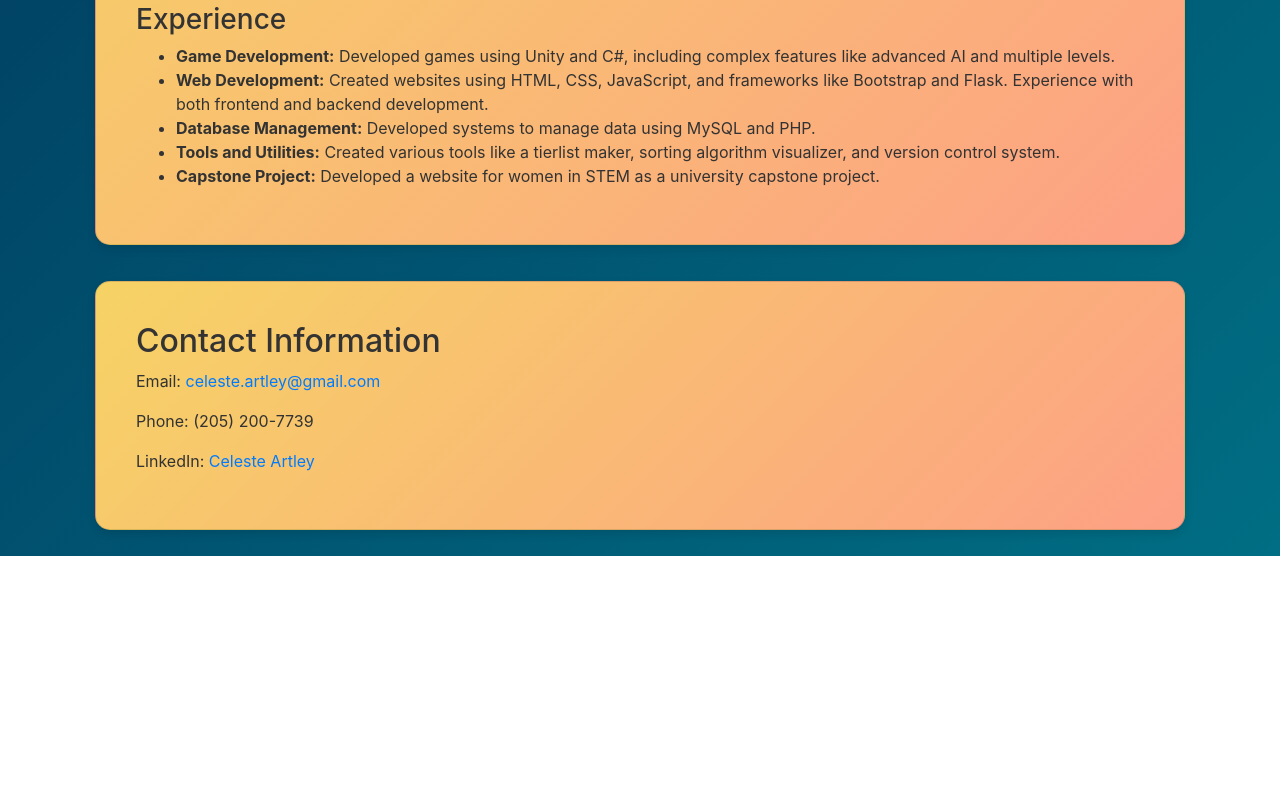
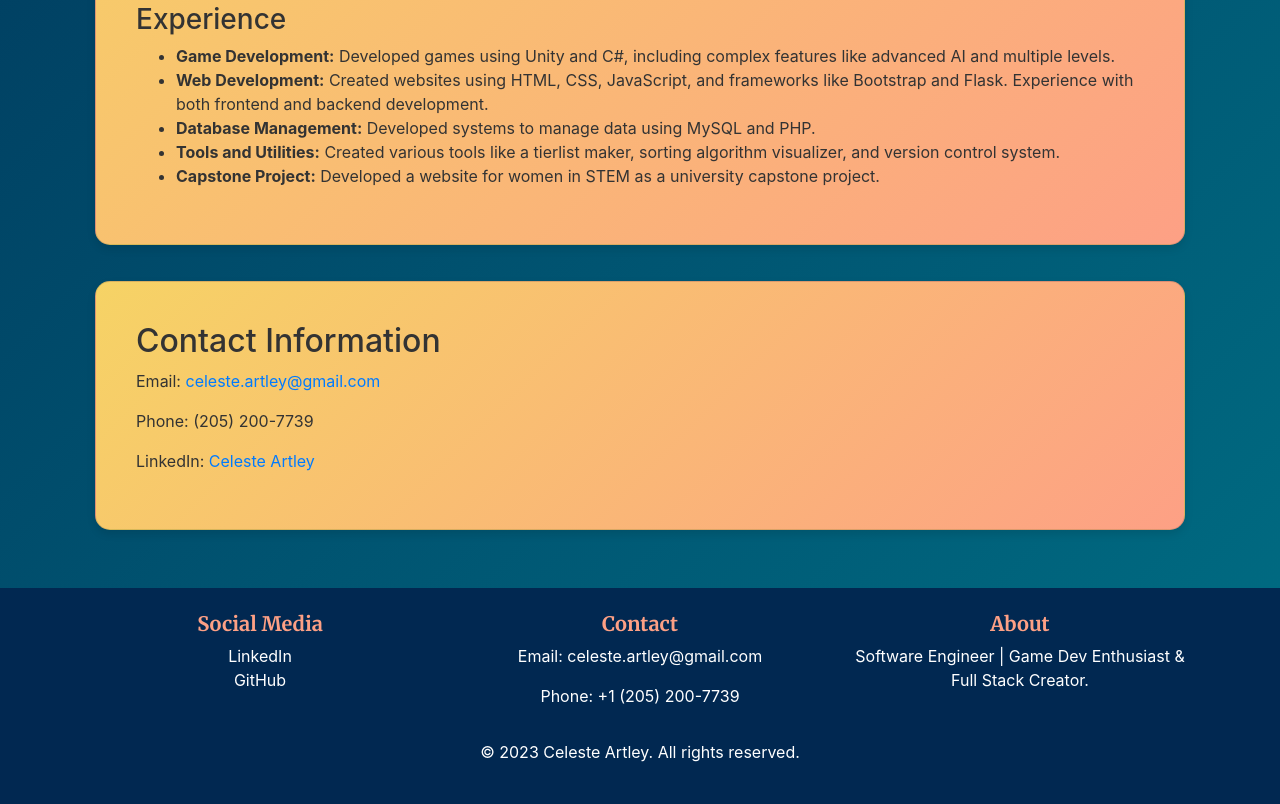
Before and after one commit to CelesteGiraffe/CelesteGiraffe.github.io, a plain HTML site: page about.html in a window 1280 px wide. Shown: the part 1193-1997 px from the top of the page. Before the commit the page ends 1749 px from the top, so only its background shows below. Drawn offline with nearby package versions, Linux system fonts and the light colour scheme.

Commit message:
Added a footer

```diff
--- a/about.html
+++ b/about.html
@@ -229,7 +229,7 @@
               <p>
                 LinkedIn:
                 <a
-                  href="https://www.linkedin.com/in/your-profile"
+                  href="https://www.linkedin.com/in/celeste-artley"
                   target="_blank"
                   >Celeste Artley</a
                 >
@@ -239,6 +239,46 @@
         </div>
       </div>
     </div>
+    <footer class="footer text-white mt-5 p-4 text-center">
+      <div class="container">
+        <div class="row">
+          <div class="col-md-4">
+            <h5>Social Media</h5>
+            <ul class="list-unstyled">
+              <li>
+                <a href="www.linkedin.com/in/celeste-artley" class="text-white"
+                  >LinkedIn</a
+                >
+              </li>
+              <li>
+                <a href="https://github.com/CelesteGiraffe" class="text-white"
+                  >GitHub</a
+                >
+              </li>
+            </ul>
+          </div>
+          <div class="col-md-4">
+            <h5>Contact</h5>
+            <p>
+              Email:
+              <a href="mailto:celeste.artley@gmail.com" class="text-white"
+                >celeste.artley@gmail.com</a
+              >
+            </p>
+            <p>Phone: +1 (205) 200-7739</p>
+          </div>
+          <div class="col-md-4">
+            <h5>About</h5>
+            <p>Software Engineer | Game Dev Enthusiast & Full Stack Creator.</p>
+          </div>
+        </div>
+        <div class="row mt-3">
+          <div class="col-12">
+            <p>&copy; 2023 Celeste Artley. All rights reserved.</p>
+          </div>
+        </div>
+      </div>
+    </footer>
     <!-- Bootstrap JS and dependencies -->
     <script src="https://code.jquery.com/jquery-3.5.1.slim.min.js"></script>
     <script src="https://cdn.jsdelivr.net/npm/@popperjs/core@2.9.2/dist/umd/popper.min.js"></script>
--- a/assets/css/about.css
+++ b/assets/css/about.css
@@ -1,21 +1,39 @@
-/* Adjust the skill cards container to use Flexbox */
+
 .skills-list {
     display: flex;
     flex-wrap: wrap;
     justify-content: center;
   }
 
-  /* Adjust the skill cards */
   .skills-list .card {
     width: 100px;
     margin: 5px;
     padding: 10px;
   }
 
-  /* Make the icons fit the full size of the buttons */
   .skills-list .card-body i {
     font-size: 3em;
     display: block;
     text-align: center;
     margin-bottom: 5px;
   }
+  /* ========== Footer Section ========== */
+.footer {
+  background-color: #012851;
+  color: white;
+  padding: 20px 0;
+}
+
+.footer h5 {
+  font-family: 'Merriweather', serif;
+  color: #fda085;
+}
+
+.footer a {
+  color: #fda085;
+  text-decoration: none;
+}
+
+.footer a:hover {
+  text-decoration: underline;
+}
--- a/assets/css/index.css
+++ b/assets/css/index.css
@@ -251,7 +251,6 @@ nav a:hover {
   .nav-active {
     display: flex;
   }
-  /* Adjust filter buttons and sort dropdown */
   #filter-buttons {
     text-align: center;
   }
@@ -259,3 +258,27 @@ nav a:hover {
     width: 100%;
   }
 }
+/* ========== Footer Section ========== */
+.footer {
+  background-color: #012851 !important;
+  color: white;
+  padding: 20px 0;
+}
+
+.footer .container {
+  background-color: #012851 !important;
+}
+
+.footer h5 {
+  font-family: 'Merriweather', serif;
+  color: #fda085;
+}
+
+.footer a {
+  color: #fda085;
+  text-decoration: none;
+}
+
+.footer a:hover {
+  text-decoration: underline;
+}
```
Also changed, not shown: index.html (+41 -2 lines).
